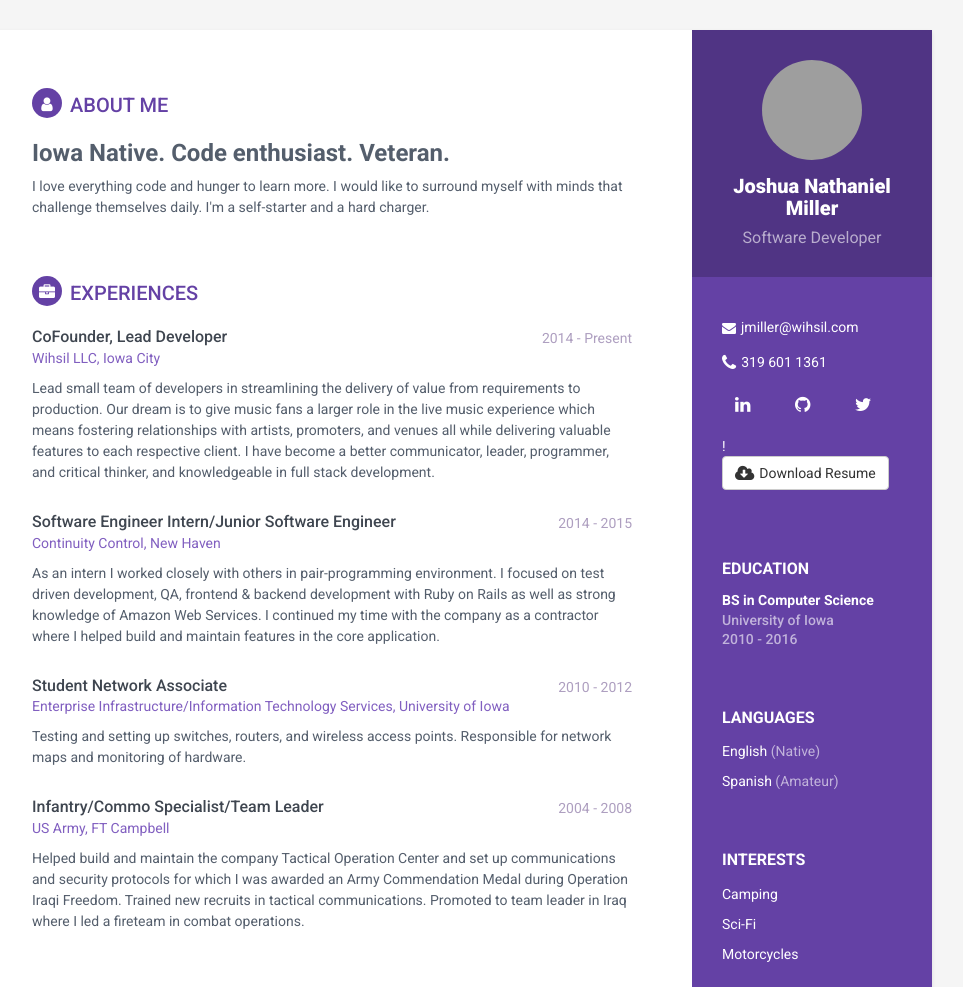
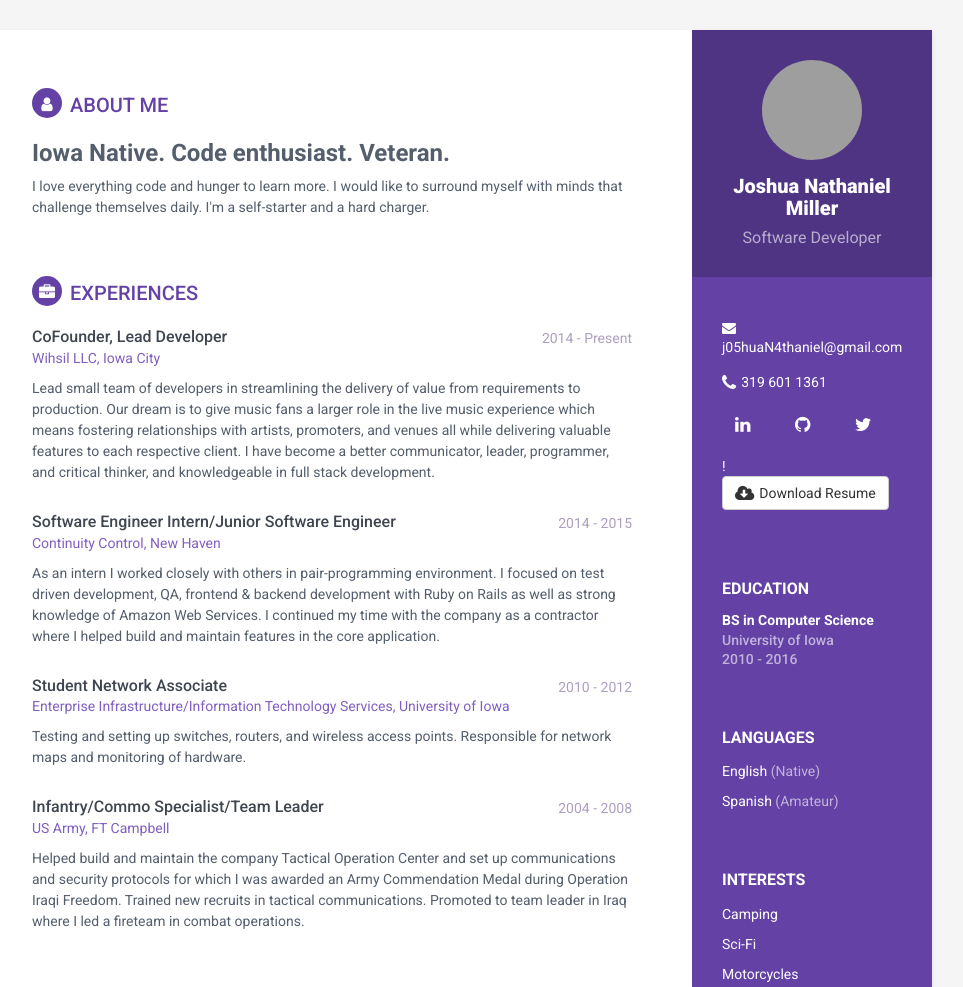
Before and after one commit to joshuaNathaniel/joshuaNathaniel.github.io, a plain HTML site: page index.html in a window 1280 px wide. Shown: the top 987 px of the page, without its empty margins (188-1151 px from the left). Drawn offline with nearby package versions, Linux system fonts and the light colour scheme; grey boxes are pictures that could not be loaded.

Commit message:
Changed text to reflect new email

```diff
--- a/index.html
+++ b/index.html
@@ -40,7 +40,7 @@
 
             <div class="contact-container container-block">
                 <ul class="list-unstyled contact-list">
-                    <li class="email"><i class="fa fa-envelope"></i><a href="mailto: j05huaN4thaniel@gmail.com">jmiller@wihsil.com</a></li>
+                    <li class="email"><i class="fa fa-envelope"></i><a href="mailto: j05huaN4thaniel@gmail.com">j05huaN4thaniel@gmail.com</a></li>
                     <li class="phone"><i class="fa fa-phone"></i><a href="tel:319 601 1361">319 601 1361</a></li>
                     <li class="twitter">
 			<ul class="list-inline">
```
